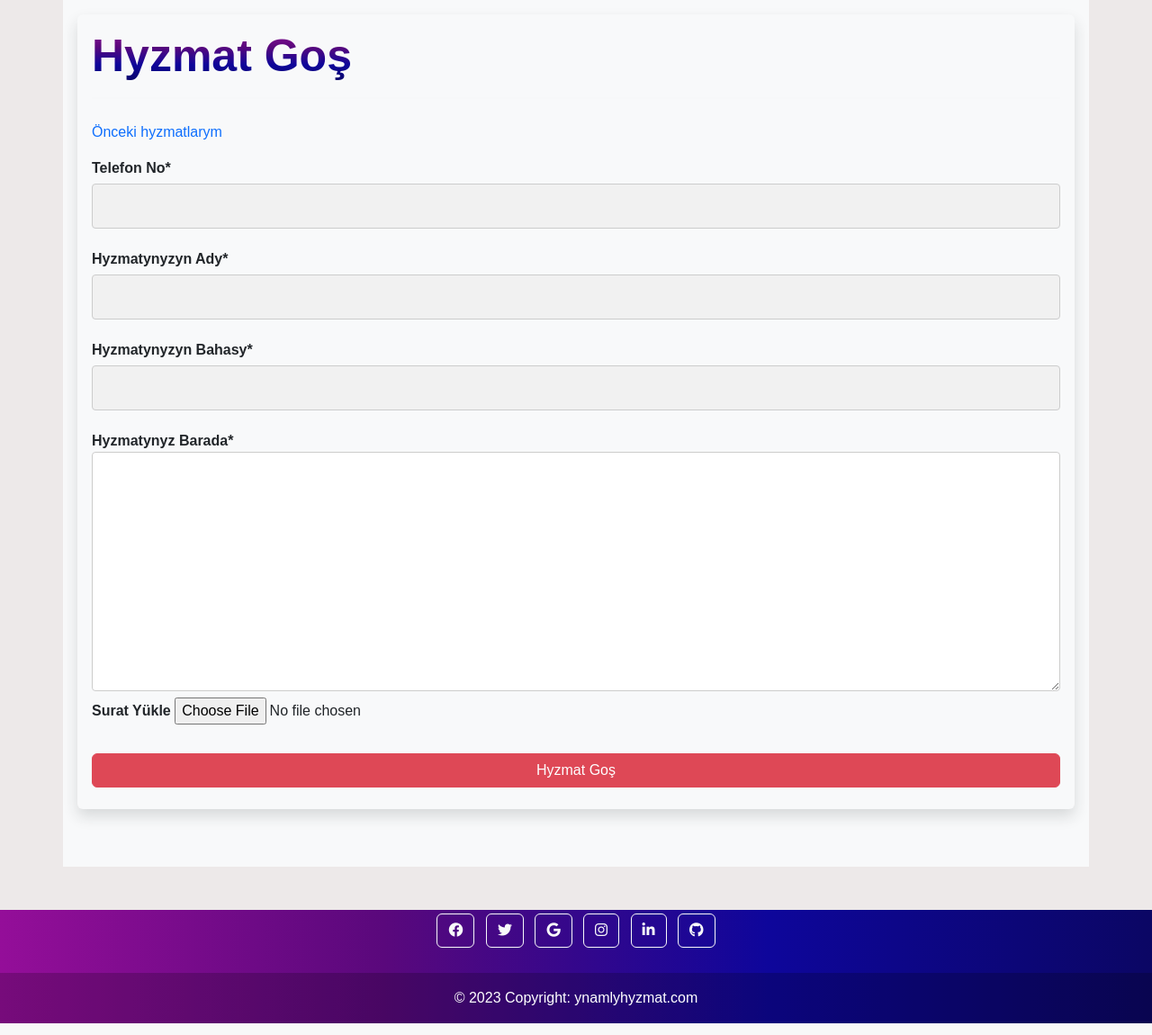
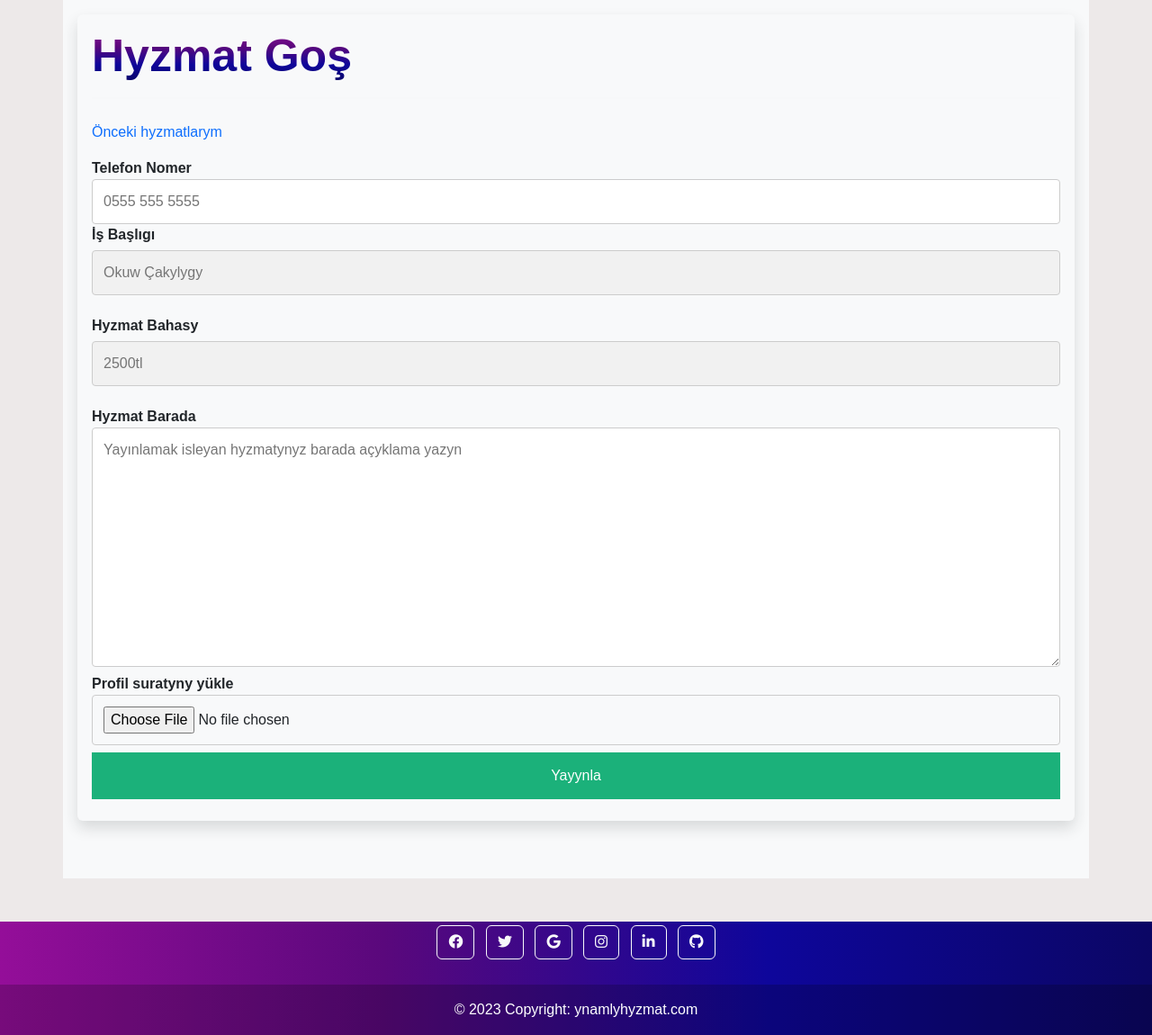
Before and after one commit to agamerdan/ynamly_hyzmat, a Django app: page /hizmet/hizmet_ekle/ in a window 1280 px wide. Shown: the part 61-1211 px from the top of the page at 90% size. Run offline with Django 4.2, Linux system fonts and the light colour scheme; the visitor is signed in with stand-in values (Sample User, id 1); some libraries are stand-ins or nearby versions.

Commit message:
Hizmet ekele change

```diff
--- a/hizmetler/views.py
+++ b/hizmetler/views.py
@@ -27,17 +27,26 @@ def hizmetlerim(request):
     return render(request, 'hizmetlerim.html', context)
 
 def hizmet_ekle(request):
-    form=ArticleForm(request.POST or None, request.FILES or None)
-    if form.is_valid():
-        article=form.save(commit=False)
-        article.author=request.user
-        article.adSoyad=request.user.first_name +" "+ request.user.last_name
-        article.save()
+    articl=Article()
+    if request.method=="POST" or request.method=="FILES":
+        article=request.POST
+        telefon=article.get('number')
+        title=article.get('title')
+        fiyat=article.get('price')
+        context=article.get('context')
+        hizmet_img=article.get('hizmetfile')
+        articl.author=request.user
+        articl.adSoyad=request.user.first_name +" "+ request.user.last_name
+        articl.telefon=telefon
+        articl.title=title
+        articl.fiyatbilgisi=fiyat
+        articl.content=context
+        articl.hizmet_img=hizmet_img
+        articl.save()
         messages.success(request, "Hyzmatynyz hasaba alyndy we Yayynlandy")
         return redirect('hizmet:hizmetlerim')
 
-    return render(request, 'hizmet_ekle.html',{"form":form})
-
+    return render(request, 'hizmet_ekle.html')
 
 
 def detay(request, id):
--- a/pages/static/css/style.css
+++ b/pages/static/css/style.css
@@ -167,8 +167,9 @@ hr {
 }
 
 
-input[type=text], select, textarea {
+input[type=text], select, textarea, input[type=number],input[type=file] {
   width: 100%;
+  margin-right: auto;
   padding: 12px;
   border: 1px solid #ccc;
   border-radius: 4px;
--- a/pages/templates/hizmet_ekle.html
+++ b/pages/templates/hizmet_ekle.html
@@ -16,18 +16,26 @@
 <a href="{% url 'hizmet:hizmetlerim' %}"><p>Önceki hyzmatlarym</p></a>
 {% if request.user.is_authenticated %}
 
-<div class="row">
-  <div class="col-md-12 ofset-md-3 ">
-    <form method="post" enctype="multipart/form-data">
-      <b>
-      {% csrf_token %}
+<form  method="post" enctype="multipart/form-data">
+  {% csrf_token %}
+  {{ form.media }}
+  <label for="fname"><b>Telefon Nomer</b></label>
+  <input type="number" placeholder="0555 555 5555" name="number" required>
 
-      {{form|crispy}}
-      </b>
-      <br>
-      <button type="submit" class="btn btn-danger">Hyzmat Goş</button>
-    </form>
-  </div>
+  <label for="psw"><b> İş Başlıgı</b></label>
+  <input type="text" placeholder="Okuw Çakylygy" name="title" required>
+
+  <label for="uname"><b>Hyzmat Bahasy</b></label>
+  <input type="text" placeholder="2500tl" name="price" required>
+
+  <label for="psw"><b>Hyzmat Barada</b></label>
+  <textarea cols='10' rows='10'placeholder="Yayınlamak isleyan hyzmatynyz barada açyklama yazyn" name="context"  required></textarea>
+
+  <label for="filename"><b>Profil suratyny yükle</b></label>
+  <input type="file" id="myFile" name="hizmetfile">
+
+  <button type="submit">Yayynla</button>
+  </form>
 </div>
 {% else %}
 <div>
```
